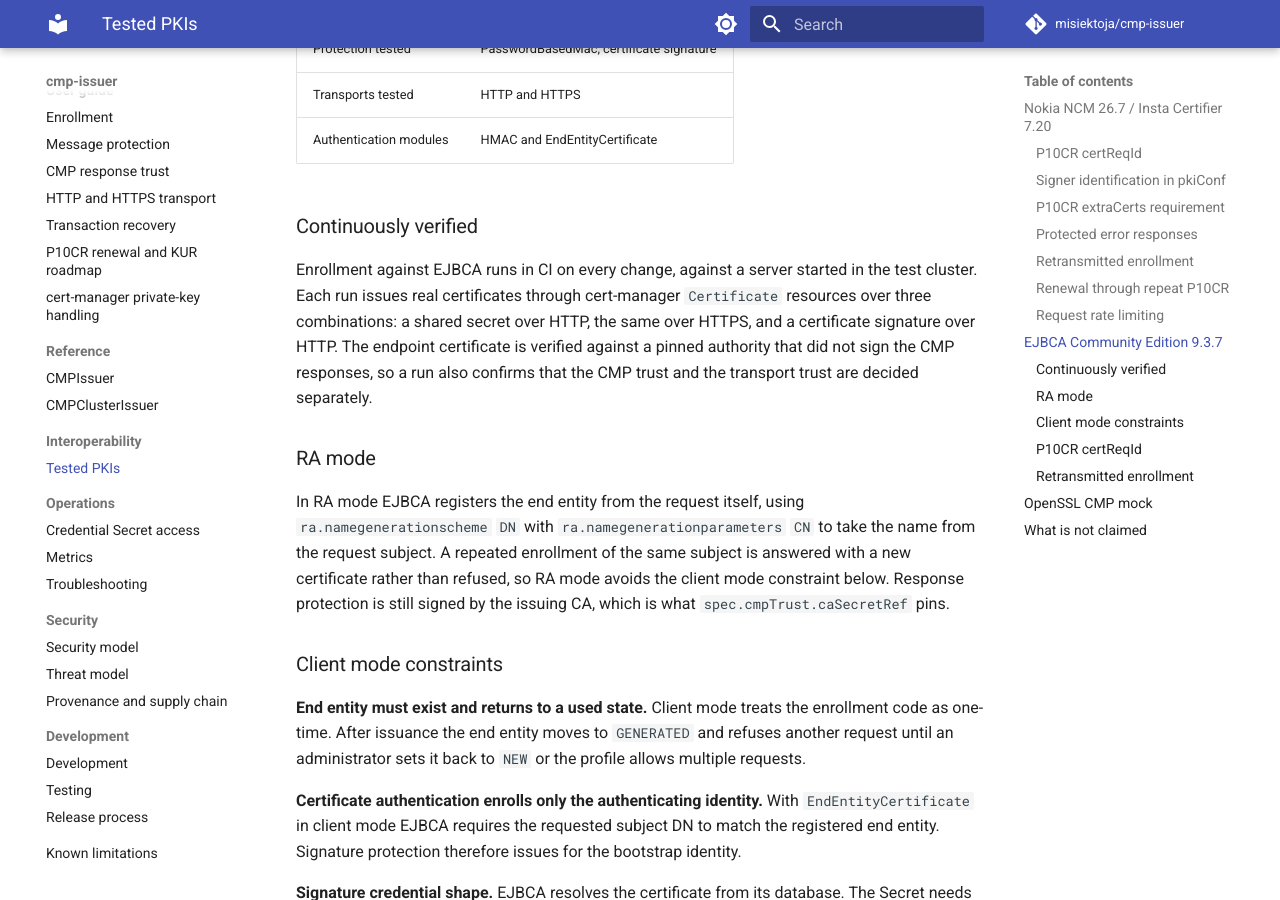
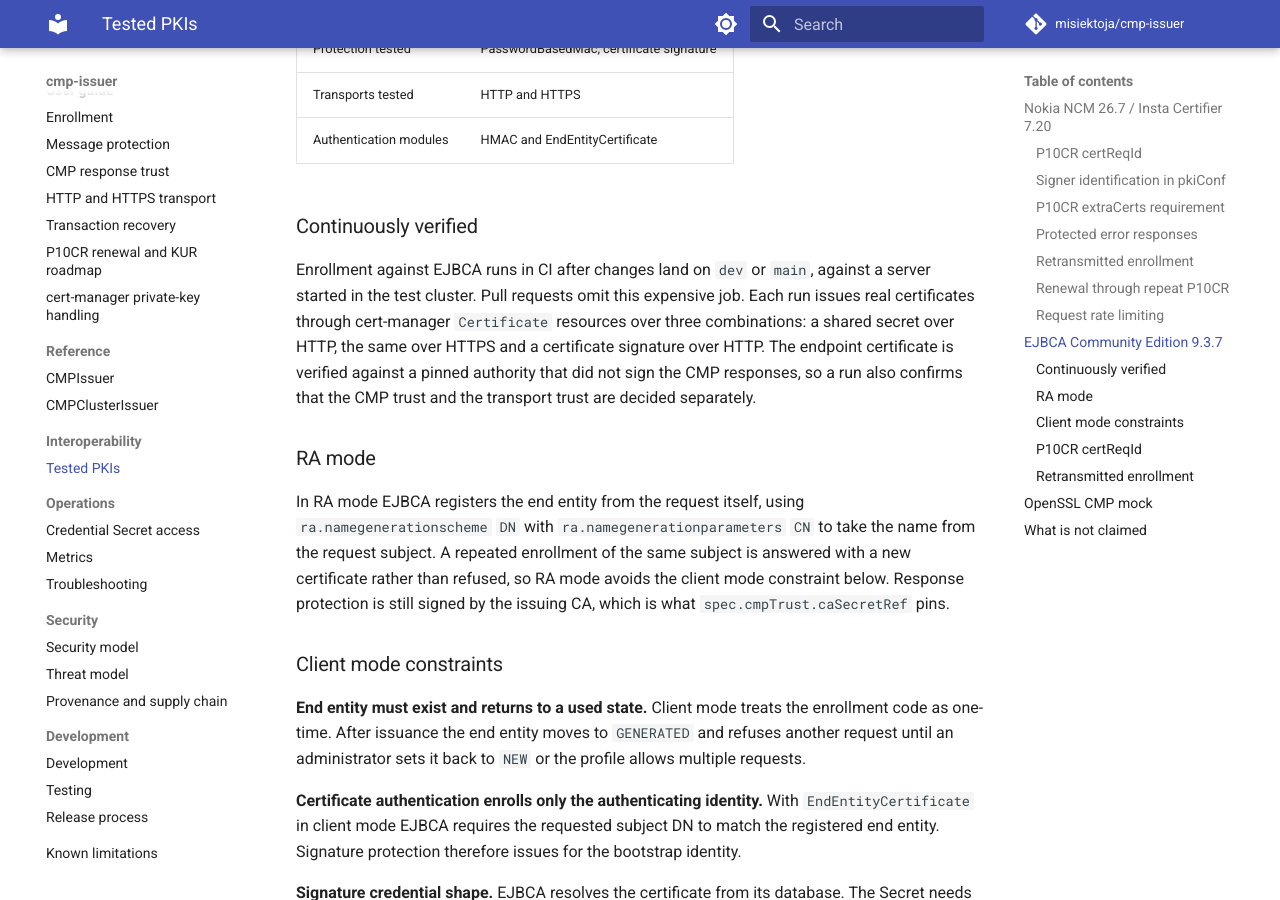
Before and after one commit to misiektoja/cmp-issuer, an MkDocs documentation site: the page built from docs/interoperability/tested-pkis.md, in a window 1280 px wide and 900 px high, scrolled down 2231 px. Built offline with MkDocs 1.6.1 and Material for MkDocs 9.7.7, drawn with Linux system fonts in a browser that asks for light colours; comment, search, counter and statistics services are not loaded.

Commit message:
docs(interoperability): describe trusted-branch EJBCA coverage

```diff
--- a/docs/interoperability/tested-pkis.md
+++ b/docs/interoperability/tested-pkis.md
@@ -57,7 +57,7 @@
 
 ### Continuously verified
 
-Enrollment against EJBCA runs in CI on every change, against a server started in the test cluster. Each run issues real certificates through cert-manager `Certificate` resources over three combinations: a shared secret over HTTP, the same over HTTPS, and a certificate signature over HTTP. The endpoint certificate is verified against a pinned authority that did not sign the CMP responses, so a run also confirms that the CMP trust and the transport trust are decided separately.
+Enrollment against EJBCA runs in CI after changes land on `dev` or `main`, against a server started in the test cluster. Pull requests omit this expensive job. Each run issues real certificates through cert-manager `Certificate` resources over three combinations: a shared secret over HTTP, the same over HTTPS and a certificate signature over HTTP. The endpoint certificate is verified against a pinned authority that did not sign the CMP responses, so a run also confirms that the CMP trust and the transport trust are decided separately.
 
 ### RA mode
 
```
